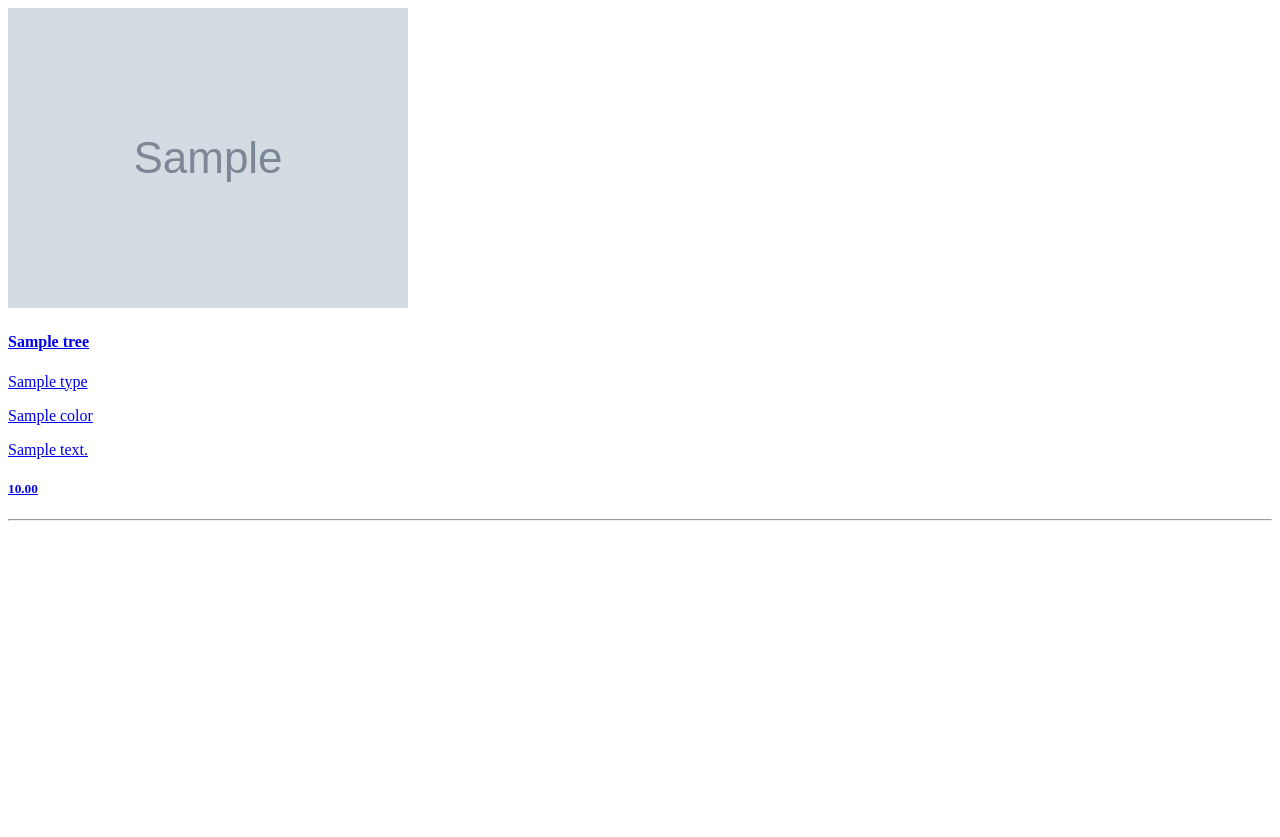
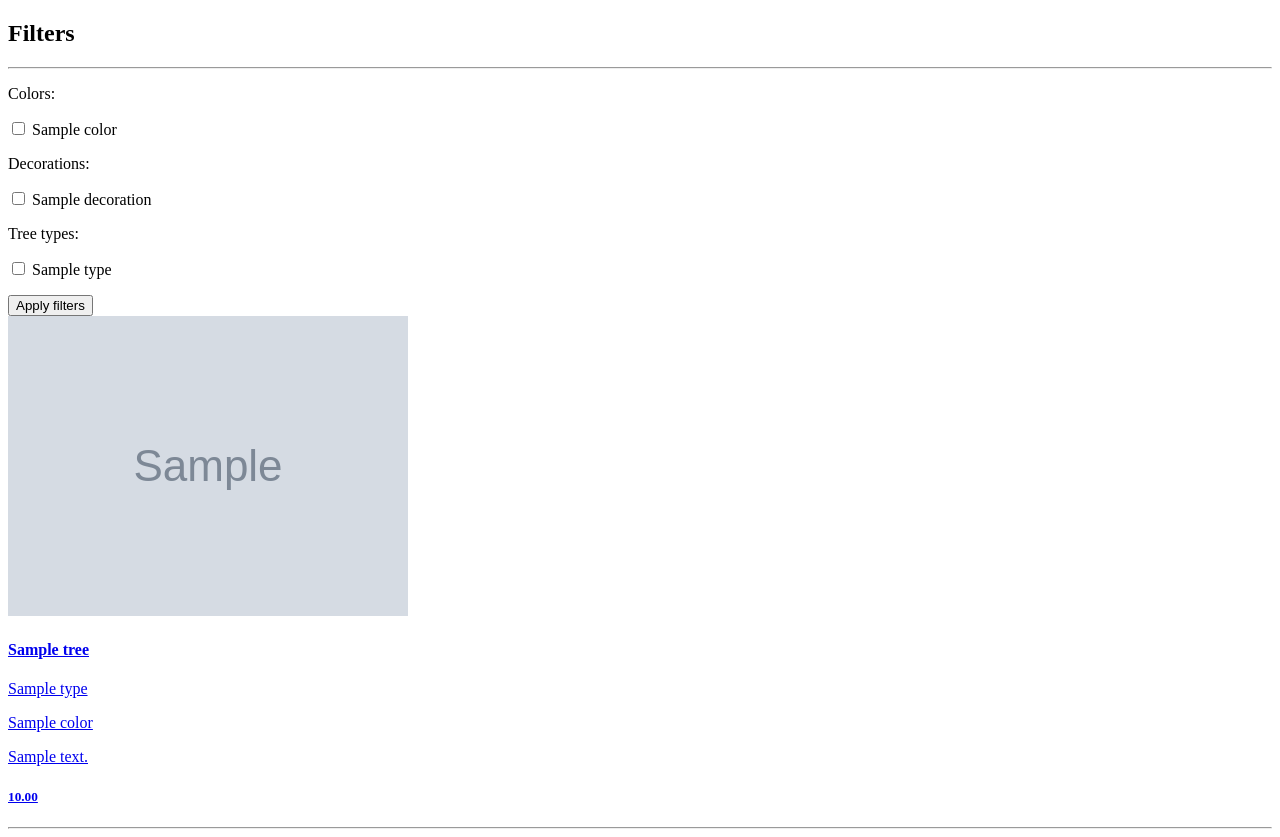
Before and after one commit to setrios/tree-shop, a Django app: page / in a window 1280 px wide. Shown: the part 36-873 px from the top of the page. Before the commit the page ends 557 px from the top, so only its background shows below. Run offline with Django 5.2, Linux system fonts and the light colour scheme; tables that the repository leaves empty hold one stand-in row (values such as "Sample post"); grey boxes marked "Sample" are stand-in pictures.

Commit message:
Filders based on forms.

```diff
--- /dev/null
+++ b/products/forms.py
@@ -0,0 +1,21 @@
+from django import forms
+from .models import Color, Decoration, Type
+
+class TreeFilterForm(forms.Form):
+    colors = forms.ModelMultipleChoiceField(
+        queryset=Color.objects.all(),
+        required=False,
+        widget=forms.CheckboxSelectMultiple
+    )
+
+    decorations = forms.ModelMultipleChoiceField(
+        queryset=Decoration.objects.all(),
+        required=False,
+        widget=forms.CheckboxSelectMultiple
+    )
+
+    tree_types = forms.ModelMultipleChoiceField(
+        queryset=Type.objects.all(),
+        required=False,
+        widget=forms.CheckboxSelectMultiple
+    )
--- a/products/templates/products/tree_list.html
+++ b/products/templates/products/tree_list.html
@@ -2,6 +2,9 @@
 
 {% block content %}
 <main>
+
+    {% include "includes/filters.html" %}
+
     <div class="card-container">
     {% for tree in object_list %}
         <a href="{% url "products:tree-detail" tree.id %}">
--- a/products/views.py
+++ b/products/views.py
@@ -1,12 +1,36 @@
 from django.shortcuts import render
 from django.views.generic import ListView, DetailView
-from .models import Tree
+from .models import Tree, Color, Decoration, Type
+from .forms import TreeFilterForm
 
 # Create your views here.
 
 class TreeListView(ListView):
     model = Tree
 
+    def get_queryset(self):
+        queryset = super().get_queryset()
+        self.filter_form = TreeFilterForm(self.request.GET)
+
+        if self.filter_form.is_valid():
+            data = self.filter_form.cleaned_data
+
+            if data['colors']:
+                queryset = queryset.filter(color__in=data['colors'])
+
+            if data['decorations']:
+                queryset = queryset.filter(decoration__in=data['decorations'])
+
+            if data['tree_types']:
+                queryset = queryset.filter(tree_type__in=data['tree_types'])
+
+        return queryset
+
+    def get_context_data(self, **kwargs):
+        context = super().get_context_data(**kwargs)
+        context['filter_form'] = self.filter_form
+        return context
+
 
 class TreeDetailView(DetailView):
     model = Tree
--- a/templates/includes/filters.html
+++ b/templates/includes/filters.html
@@ -1,5 +1,8 @@
 <aside>
-    <form action="get">
-
+    <form method="get">
+        <h2>Filters</h2>
+        <hr>
+        {{ filter_form.as_p }}
+        <button type="submit">Apply filters</button>
     </form>
 </aside>
```
